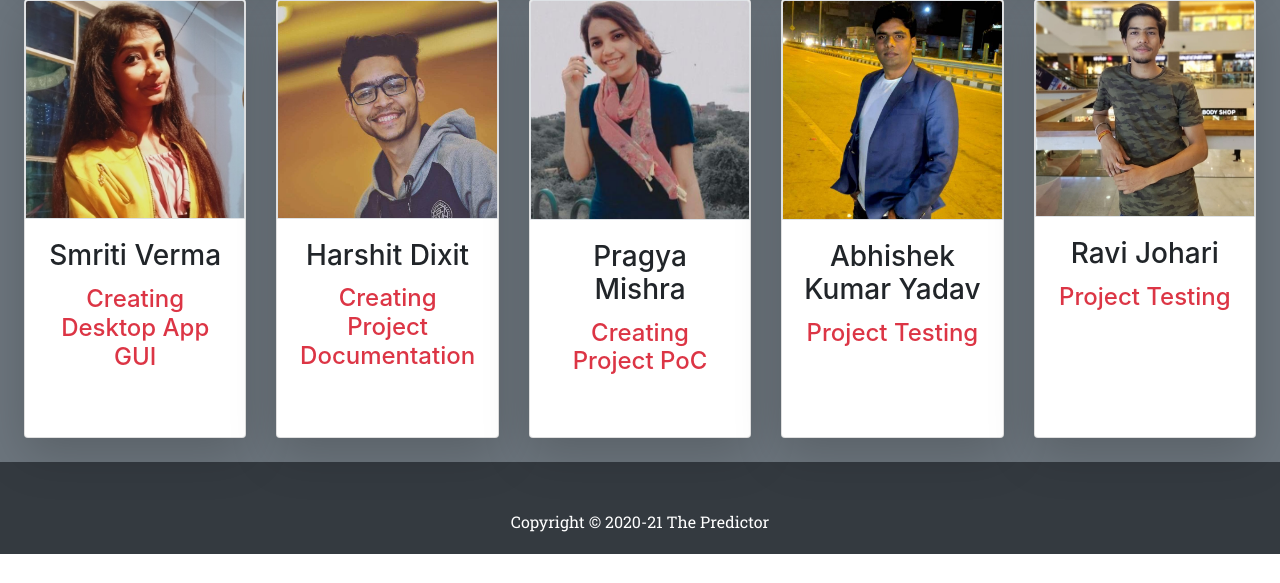
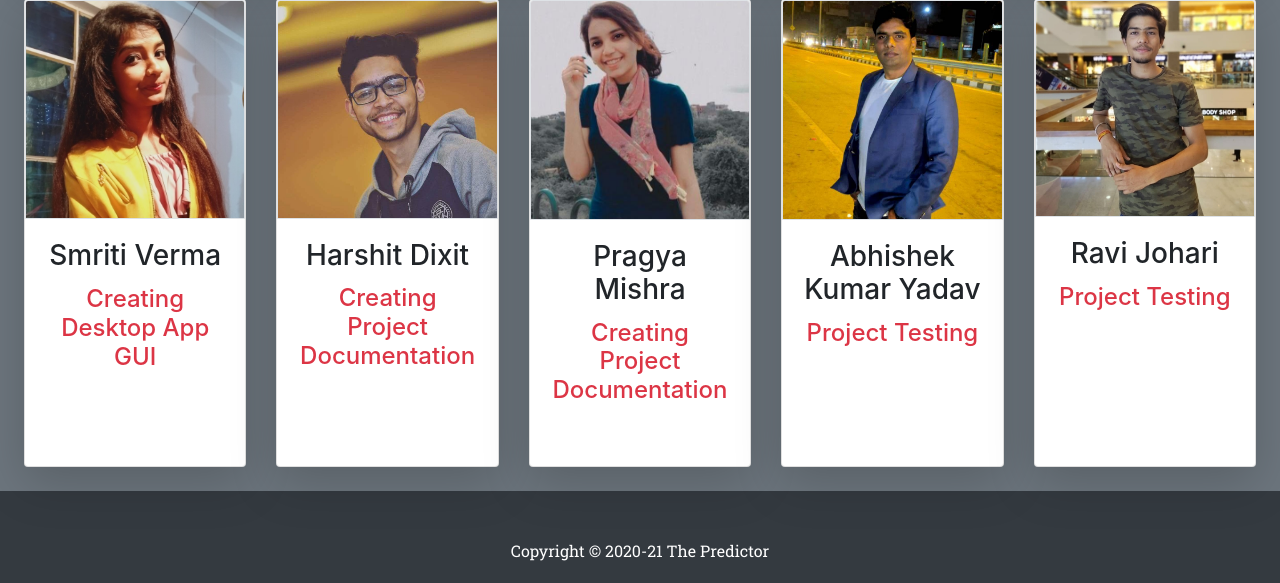
Before and after one commit to satyam-seth/mic, a Django app: page /about/ in a window 1280 px wide. Shown: the part 1006-1589 px from the top of the page. Before the commit the page ends 1560 px from the top, so only its background shows below. Run offline with Django 3.2, Linux system fonts and the light colour scheme; parts of the project's set-up code (start-up, migrations or seed data) failed here and were passed over; some libraries are stand-ins or nearby versions; some web fonts are replaced.

Commit message:
Update about.html

```diff
--- a/core/templates/core/about.html
+++ b/core/templates/core/about.html
@@ -127,7 +127,7 @@
                 <img class="card-img-top border" src="{% static '/core/images/pragya.jpeg' %}" alt="Card image cap">
                 <div class="card-body">
                     <h3 class="card-title">Pragya Mishra</h3>
-                    <h4 class="text-danger">Creating Project PoC</h4>
+                    <h4 class="text-danger">Creating Project Documentation</h4>
                     <div class="card-text">
                         <a href="mailto:mishrapragya2038@gmail.com">
                             <i class="fas fa-envelope fa-2x mr-2 text-success"></i>
```
